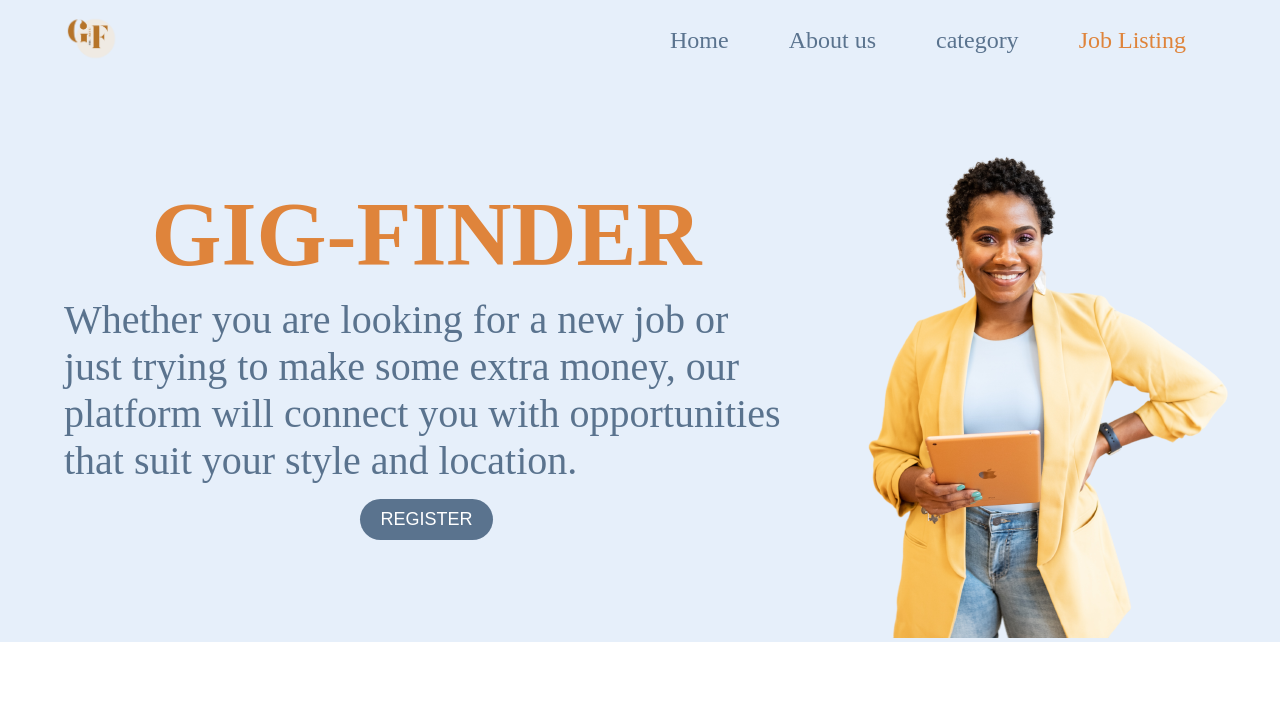
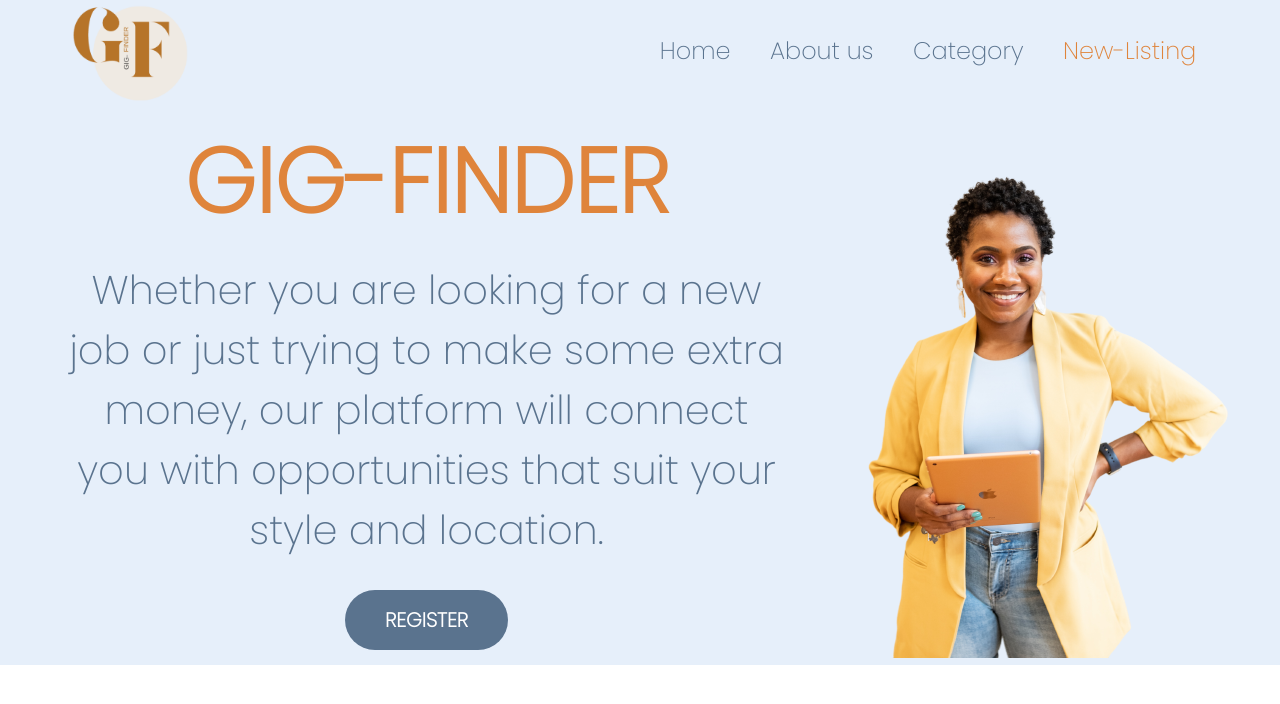
Before and after one commit to ChristabelMasakhwe/gig-finder-app, a React (Create React App) app: page / in a window 1280 px wide. Shown: the top 704 px of the page. Built offline with nearby package versions, Linux system fonts and the light colour scheme.

Commit message:
edit logo and navbar

```diff
--- a/src/components/NavBar.js
+++ b/src/components/NavBar.js
@@ -6,13 +6,13 @@ function NavBar() {
         <header>
             <div className="navbar" >
                 <div class="logo">
-                    <img src={logo} alt="logo" height="60px" />
+                    <img src={logo} alt="logo" height="100px" />
                 </div>
                 <div className="navlinks">
                     <a href="/home">Home</a>
                     <a href="/about">About us</a>
-                    <a href="/category">category</a>
-                    <a href="/listing" id="listing">Job Listing</a>
+                    <a href="/category">Category</a>
+                    <a href="/listing" id="listing">New-Listing</a>
                 </div>
             </div>
         </header>
--- a/src/index.css
+++ b/src/index.css
@@ -6,13 +6,9 @@
   margin: 0;
   padding: 0;
   box-sizing: border-box;
+  font-family: 'Poppins', sans-serif;
 }
-.navbar{
-  align-items: center;
-  height: 80px;
-  justify-content: space-between;
-  display: flex;
-}
+
 .home{
   background-color: #e6effa;
 color: #5A738E ;
@@ -40,11 +36,14 @@ margin-right: -20px;
 header{
   width: 100%;
   background-color: #e6effa;
+
 }
 
 .navbar{
   display: flex;
+  height: 100px;
   width: 90%;
+  align-items: center;
   margin-inline: auto;
   justify-content: space-between;
 }
@@ -56,7 +55,9 @@ header{
   justify-content: space-around;
 }
 .logo{
+  margin-top: 10px;
   flex: 1;
+  align-self: center;
 }
 .navlinks a{
   font-size: 24px;
@@ -77,6 +78,7 @@ header{
 }
 .tagline p{
   font-size: 40px;
+  text-align: center;
 }
 .tagline{
   display: flex;
@@ -84,12 +86,13 @@ header{
   align-items: center;
 }
 .tagline #button{
-  padding: 10px 20px;
-  font-size: 18px;
-  margin-top:15px;
+  padding: 15px 40px;
+  font-size: 20px;
+  margin-top: 30px;
+  font-weight: 600;
   border: none;
   border-radius: 50px;
-  background-color: rgb(90,115,142);
+  background-color: #5A738E;
 }
 
 #button{
@@ -100,3 +103,7 @@ header{
 
 color: #DF843B;
 }
+
+.logo{
+
+}
```
Also changed, not shown: src/assets/logo.png.
